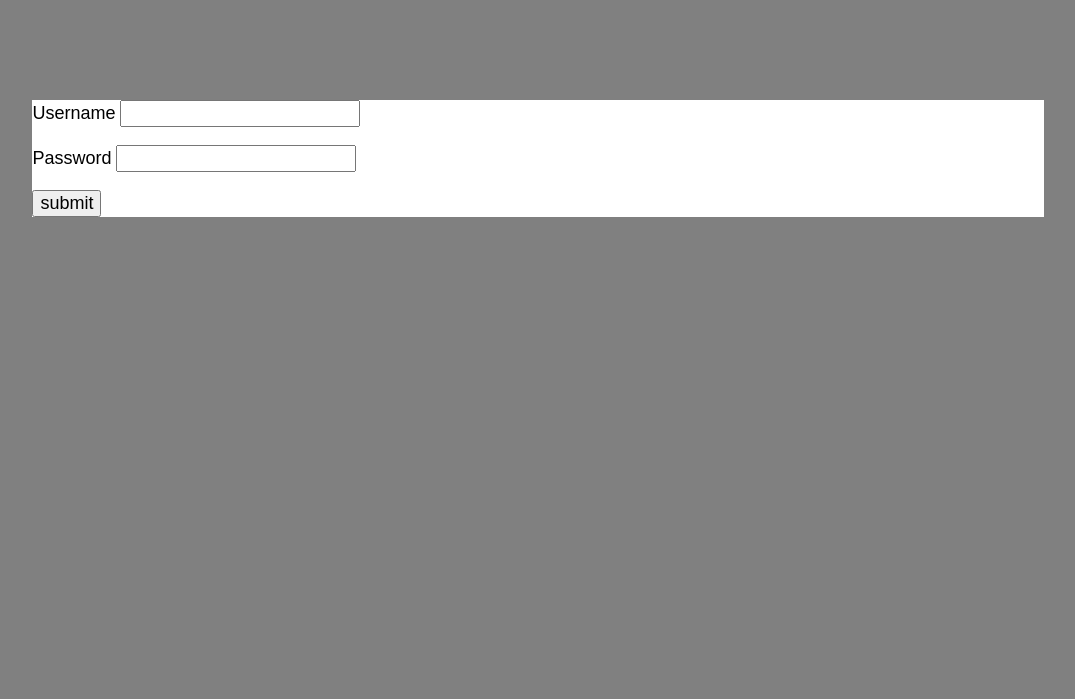
After one commit to awvdeker/php-intro, a PHP site: page /login.php in a window 1280 px wide. The commit adds this page. Shown: the top 699 px of the page, without its empty margins (102-1177 px from the left). Run offline with PHP 8.4, Linux system fonts and the light colour scheme.

Commit message:
username and password

```diff
--- /dev/null
+++ b/Global-Supervariables/login.php
@@ -0,0 +1,14 @@
+<html>
+<head>
+  <link rel="stylesheet" href="style.css">
+</head>
+<body>
+<div class="container">
+  <form action="result.php" method="post">
+    <p>Username <input type="text" name="username"/></p>
+    <p>Password <input type="text" name="password"/></p>
+    <input type="submit" name="submit" value="submit"/>
+  </form>
+</div>
+</body>
+</html>
```
Also changed, not shown: Global-Supervariables/result.php (+18 -0 lines).
